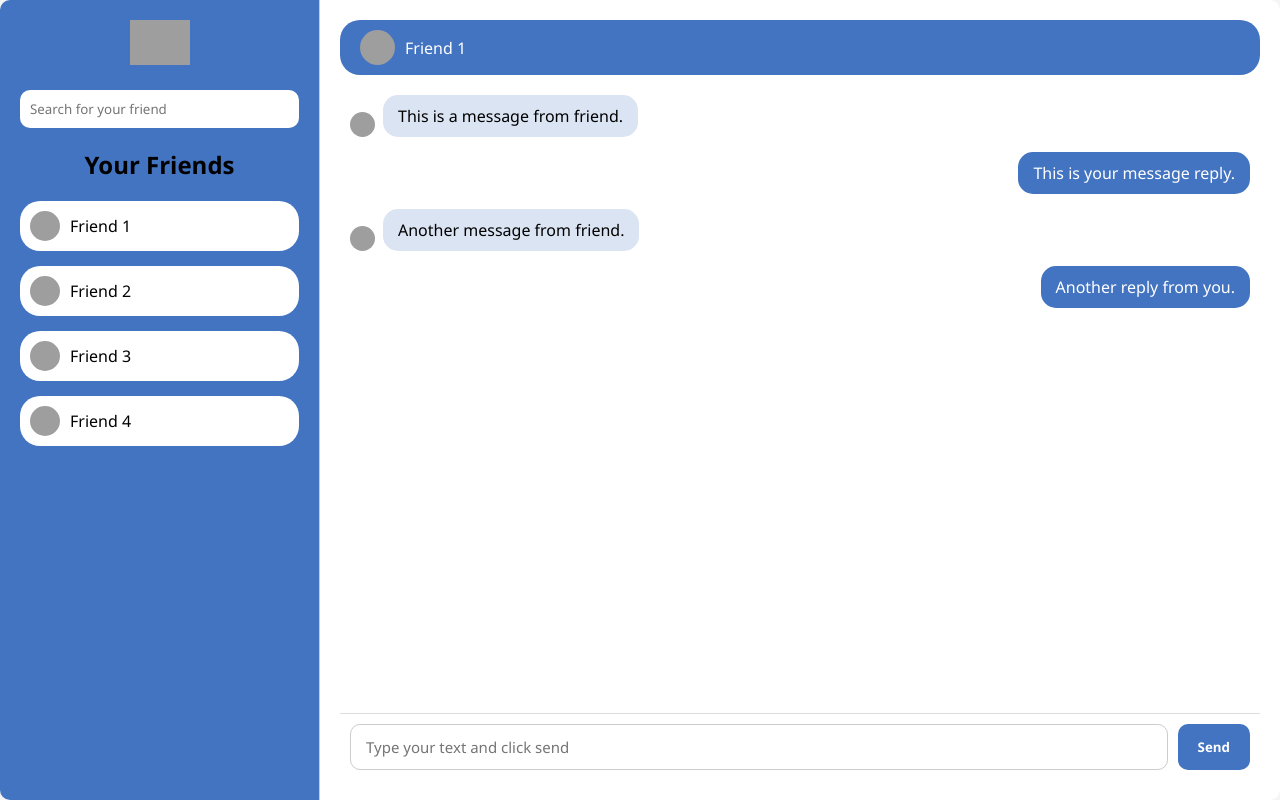
After one commit to badhanamitroy/Daak-Pion-Chat-App, a PHP site: page /chatboard.html in a window 1280 px wide. The commit adds this page. Run offline with PHP 8.4, Linux system fonts and the light colour scheme; grey boxes are pictures that could not be loaded.

Commit message:
Add files via upload

```diff
--- a/Register.html
+++ b/Register.html
@@ -37,7 +37,7 @@
                         <input type="Submit" value="Create Account">
                     </div>
             </form>
-            <div class="link">Already have an account? <a href="#">Login now</a></div>
+            <div class="link">Already have an account? <a href="index.html">Login now</a></div>
 
         </section>
     </div>
--- /dev/null
+++ b/chatboard.css
@@ -0,0 +1,163 @@
+/* Reset */
+* {
+  margin: 0;
+  padding: 0;
+  box-sizing: border-box;
+  font-family: 'Segoe UI', sans-serif;
+}
+
+body {
+  background-color: #f5f5f5;
+}
+
+.container {
+  display: flex;
+  height: 100vh;
+}
+
+/* Sidebar */
+.sidebar {
+  width: 25%;
+  background-color: #4374c1;
+  padding: 20px;
+  border-right: 1px solid #ccc;
+  display: flex;
+  flex-direction: column;
+  align-items: center;
+  border-top-left-radius: 10px;
+  border-bottom-left-radius: 10px;
+}
+
+.logo img {
+  width: 60px;
+  margin-bottom: 20px;
+}
+
+.search-bar {
+  width: 100%;
+  padding: 10px;
+  border-radius: 10px;
+  border: none;
+  margin-bottom: 20px;
+}
+
+.sidebar h2 {
+  color: black;
+  margin-bottom: 20px;
+}
+
+.friend-list {
+  width: 100%;
+}
+
+.friend {
+  display: flex;
+  align-items: center;
+  background-color: white;
+  padding: 10px;
+  margin-bottom: 15px;
+  border-radius: 20px;
+  cursor: pointer;
+}
+
+.friend img {
+  width: 30px;
+  height: 30px;
+  border-radius: 50%;
+  margin-right: 10px;
+}
+
+/* Chat Area */
+.chat-area {
+  width: 75%;
+  display: flex;
+  flex-direction: column;
+  padding: 20px;
+  background-color: #fff;
+  border-top-right-radius: 10px;
+  border-bottom-right-radius: 10px;
+}
+
+.chat-header {
+  display: flex;
+  align-items: center;
+  background-color: #4374c1;
+  padding: 10px 20px;
+  border-radius: 20px;
+  color: white;
+}
+
+.chat-header img {
+  width: 35px;
+  height: 35px;
+  border-radius: 50%;
+  margin-right: 10px;
+}
+
+.chat-box {
+  flex: 1;
+  padding: 20px 10px;
+  overflow-y: auto;
+}
+
+.message {
+  display: flex;
+  align-items: flex-end;
+  margin-bottom: 15px;
+}
+
+.message.received {
+  justify-content: flex-start;
+}
+
+.message.received img {
+  width: 25px;
+  height: 25px;
+  border-radius: 50%;
+  margin-right: 8px;
+}
+
+.message.received p {
+  background-color: #dbe4f3;
+  padding: 10px 15px;
+  border-radius: 15px;
+  max-width: 60%;
+}
+
+.message.sent {
+  justify-content: flex-end;
+}
+
+.message.sent p {
+  background-color: #4374c1;
+  color: white;
+  padding: 10px 15px;
+  border-radius: 15px;
+  max-width: 60%;
+}
+
+/* Input Area */
+.chat-input {
+  display: flex;
+  padding: 10px;
+  border-top: 1px solid #ddd;
+}
+
+.chat-input input {
+  flex: 1;
+  padding: 12px 15px;
+  border-radius: 10px;
+  border: 1px solid #ccc;
+  margin-right: 10px;
+  font-size: 15px;
+}
+
+.chat-input button {
+  padding: 12px 20px;
+  background-color: #4374c1;
+  color: white;
+  border: none;
+  border-radius: 10px;
+  font-weight: bold;
+  cursor: pointer;
+}
--- /dev/null
+++ b/chatboard.html
@@ -0,0 +1,67 @@
+<!DOCTYPE html>
+<html lang="en">
+<head>
+  <meta charset="UTF-8" />
+  <meta name="viewport" content="width=device-width, initial-scale=1.0"/>
+  <title>DaakPion Messenger</title>
+  <link rel="stylesheet" href="chatboard.css"/>
+</head>
+<body>
+  <div class="container">
+    <!-- Sidebar -->
+    <aside class="sidebar">
+      <div class="logo">
+        <img src="logo.png" alt="Logo"/>
+      </div>
+      <input type="text" placeholder="Search for your friend" class="search-bar"/>
+      <h2>Your Friends</h2>
+      <div class="friend-list">
+        <div class="friend">
+          <img src="user.png" alt="Friend 1"/>
+          <span>Friend 1</span>
+        </div>
+        <div class="friend">
+          <img src="user.png" alt="Friend 2"/>
+          <span>Friend 2</span>
+        </div>
+        <div class="friend">
+          <img src="user.png" alt="Friend 3"/>
+          <span>Friend 3</span>
+        </div>
+        <div class="friend">
+          <img src="user.png" alt="Friend 4"/>
+          <span>Friend 4</span>
+        </div>
+      </div>
+    </aside>
+
+    <!-- Chat Area -->
+    <main class="chat-area">
+      <div class="chat-header">
+        <img src="user.png" alt="Friend"/>
+        <span>Friend 1</span>
+      </div>
+      <div class="chat-box">
+        <div class="message received">
+          <img src="user.png" alt="User"/>
+          <p>This is a message from friend.</p>
+        </div>
+        <div class="message sent">
+          <p>This is your message reply.</p>
+        </div>
+        <div class="message received">
+          <img src="user.png" alt="User"/>
+          <p>Another message from friend.</p>
+        </div>
+        <div class="message sent">
+          <p>Another reply from you.</p>
+        </div>
+      </div>
+      <div class="chat-input">
+        <input type="text" placeholder="Type your text and click send" />
+        <button>Send</button>
+      </div>
+    </main>
+  </div>
+</body>
+</html>
--- a/index.html
+++ b/index.html
@@ -26,6 +26,9 @@
         <center>
         <img src="banner.png" alt="">
         <h1>Log in to your Account and let's get started</h1>
+        <a href="Register.html">
+        <button class="sign-up">Create New Account</button>
+        </a>
         </center>
     </section>
     <footer>
```
Also changed, not shown: frontpage.css (+5 -2 lines).
